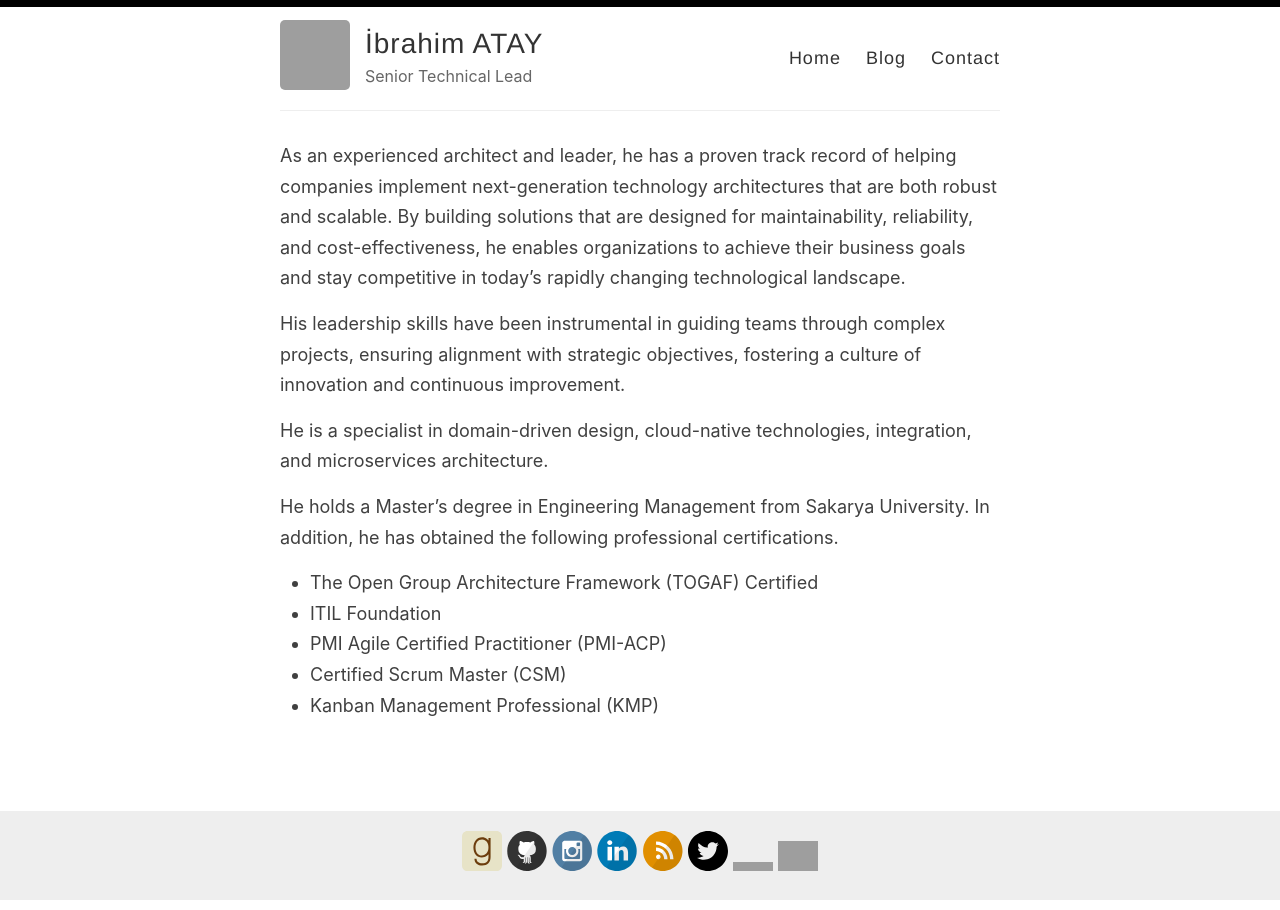
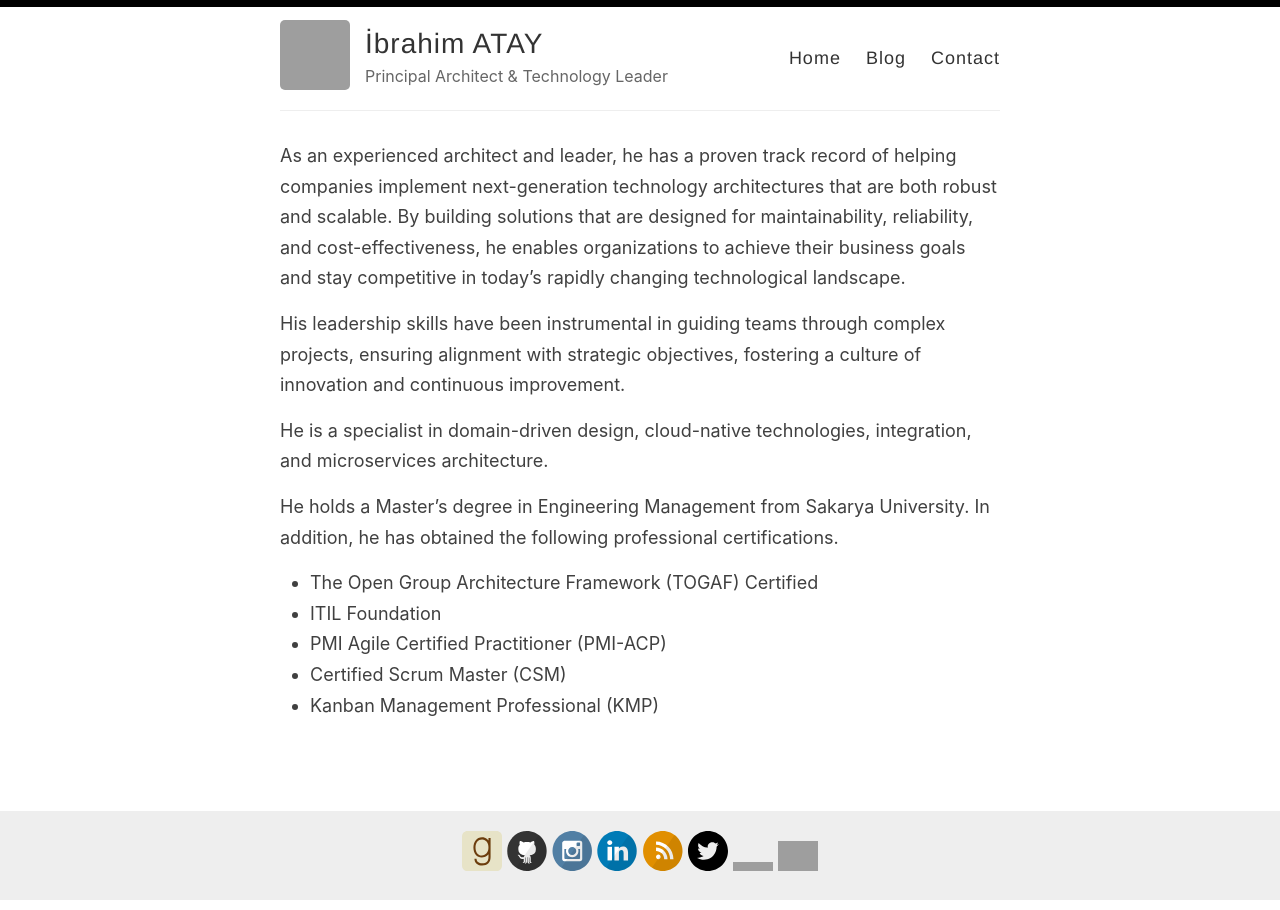
Before and after one commit to ibrahimatay/ibrahimatay.github.io, a Jekyll site: the page built from index.md, in a window 1280 px wide. Built offline with Jekyll 4.4.1, drawn with Linux system fonts in a browser that asks for light colours; grey boxes are pictures that could not be loaded.

Commit message:
Update _config.yml

```diff
--- a/_config.yml
+++ b/_config.yml
@@ -10,7 +10,7 @@ author: İbrahim ATAY
 
 # Short bio or description (displayed in the header)
 description: As an experienced architect and leader, he helps organizations achieve their business goals and stay ahead of the competition in the ever-changing tech world.
-headline: Senior Technical Lead
+headline: Principal Architect & Technology Leader
 
 # URL of your avatar or profile pic (you could use your GitHub profile pic)
 avatar: https://avatars.githubusercontent.com/u/172555?v=4
```
